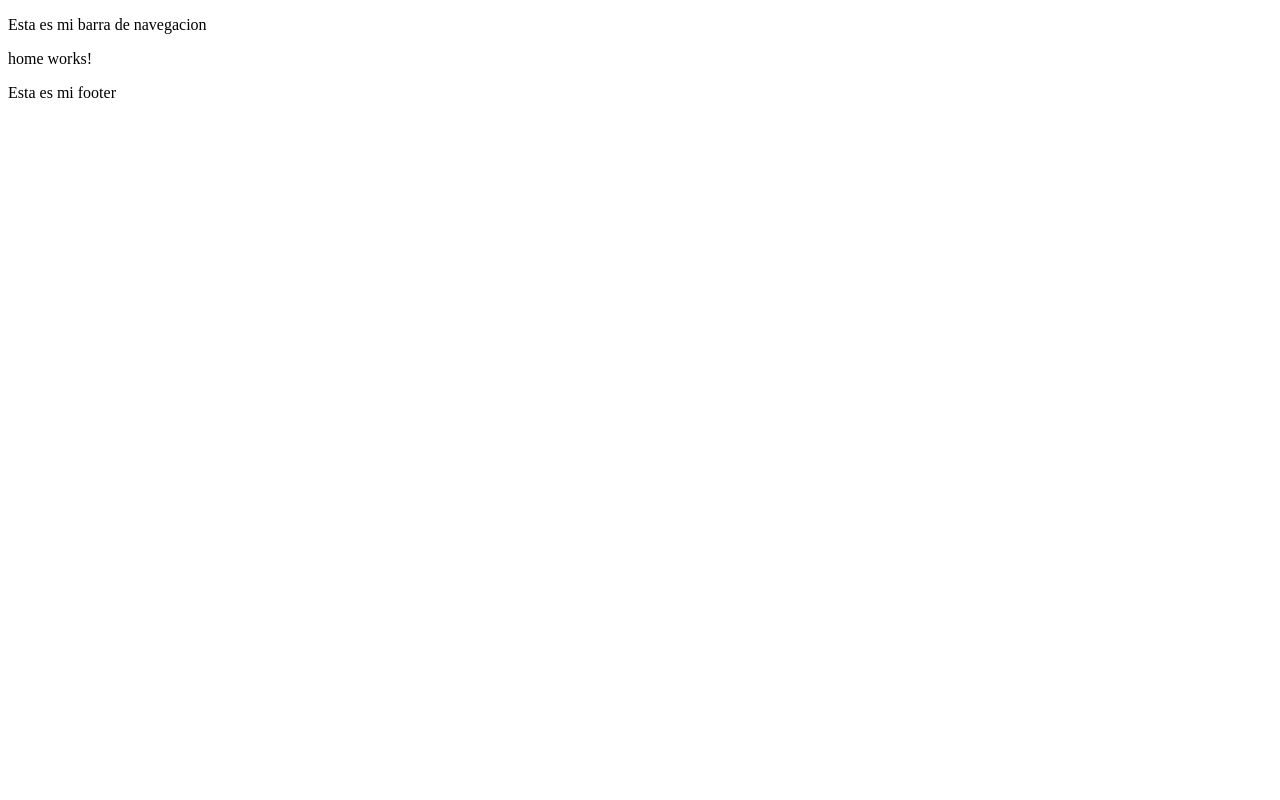
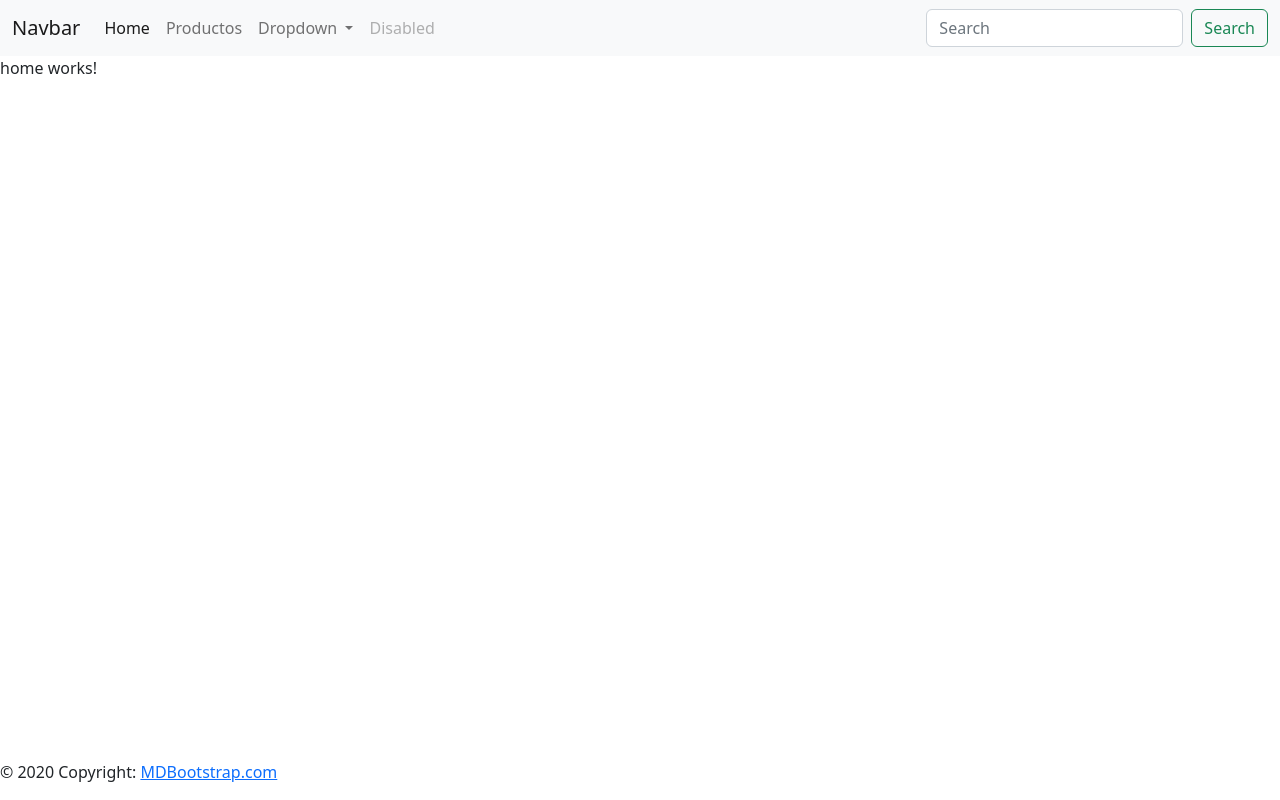
Before and after one commit to camiloss1/cedeshops-app, an Angular app in the folder website/: page / in a window 1280 px wide. Built offline with nearby package versions, Linux system fonts and the light colour scheme.

Commit message:
add botstrap

```diff
--- a/website/angular.json
+++ b/website/angular.json
@@ -25,9 +25,12 @@
               "src/assets"
             ],
             "styles": [
-              "src/styles.css"
+              "src/styles.css",
+              "node_modules/bootstrap/dist/css/bootstrap.min.css"
             ],
-            "scripts": []
+            "scripts": [
+              "node_modules/bootstrap/dist/js/bootstrap.min.js"
+            ]
           },
           "configurations": {
             "production": {
--- a/website/package.json
+++ b/website/package.json
@@ -18,6 +18,7 @@
     "@angular/platform-browser": "^15.0.0",
     "@angular/platform-browser-dynamic": "^15.0.0",
     "@angular/router": "^15.0.0",
+    "bootstrap": "^5.2.2",
     "rxjs": "~7.5.0",
     "tslib": "^2.3.0",
     "zone.js": "~0.12.0"
--- a/website/src/app/UI/layouts/default/default.component.html
+++ b/website/src/app/UI/layouts/default/default.component.html
@@ -1,3 +1,3 @@
 <app-header></app-header>
 <router-outlet></router-outlet>
-<p>Esta es mi footer</p>
+<app-footer></app-footer>
--- /dev/null
+++ b/website/src/app/UI/shared/footer/footer.component.css
@@ -0,0 +1,4 @@
+footer {
+    position: absolute;
+    bottom: 0;
+}
--- /dev/null
+++ b/website/src/app/UI/shared/footer/footer.component.html
@@ -0,0 +1,10 @@
+<!-- Footer -->
+<footer class="text-center py-3">
+    <!-- Copyright -->
+    <div>© 2020 Copyright:
+      <a href="/"> MDBootstrap.com</a>
+    </div>
+    <!-- Copyright -->
+
+  </footer>
+  <!-- Footer -->
--- a/website/src/app/UI/shared/header/header.component.html
+++ b/website/src/app/UI/shared/header/header.component.html
@@ -1 +1,36 @@
-<p>Esta es mi barra de navegacion</p>
+<nav class="navbar navbar-expand-lg bg-light">
+    <div class="container-fluid">
+      <a class="navbar-brand" href="#">Navbar</a>
+      <button class="navbar-toggler" type="button" data-bs-toggle="collapse" data-bs-target="#navbarSupportedContent" aria-controls="navbarSupportedContent" aria-expanded="false" aria-label="Toggle navigation">
+        <span class="navbar-toggler-icon"></span>
+      </button>
+      <div class="collapse navbar-collapse" id="navbarSupportedContent">
+        <ul class="navbar-nav me-auto mb-2 mb-lg-0">
+          <li class="nav-item">
+            <a class="nav-link active" aria-current="page" href="#">Home</a>
+          </li>
+          <li class="nav-item">
+            <a class="nav-link" href="#">Productos</a>
+          </li>
+          <li class="nav-item dropdown">
+            <a class="nav-link dropdown-toggle" href="#" role="button" data-bs-toggle="dropdown" aria-expanded="false">
+              Dropdown
+            </a>
+            <ul class="dropdown-menu">
+              <li><a class="dropdown-item" href="#">Action</a></li>
+              <li><a class="dropdown-item" href="#">Another action</a></li>
+              <li><hr class="dropdown-divider"></li>
+              <li><a class="dropdown-item" href="#">Something else here</a></li>
+            </ul>
+          </li>
+          <li class="nav-item">
+            <a class="nav-link disabled">Disabled</a>
+          </li>
+        </ul>
+        <form class="d-flex" role="search">
+          <input class="form-control me-2" type="search" placeholder="Search" aria-label="Search">
+          <button class="btn btn-outline-success" type="submit">Search</button>
+        </form>
+      </div>
+    </div>
+  </nav>
```
Also changed, not shown: website/src/app/UI/shared/footer/footer.component.ts (added, +10 -0 lines), website/src/app/UI/shared/shared.module.ts (+5 -2 lines), 2 other files (tests, documents, lock files or other folders).
